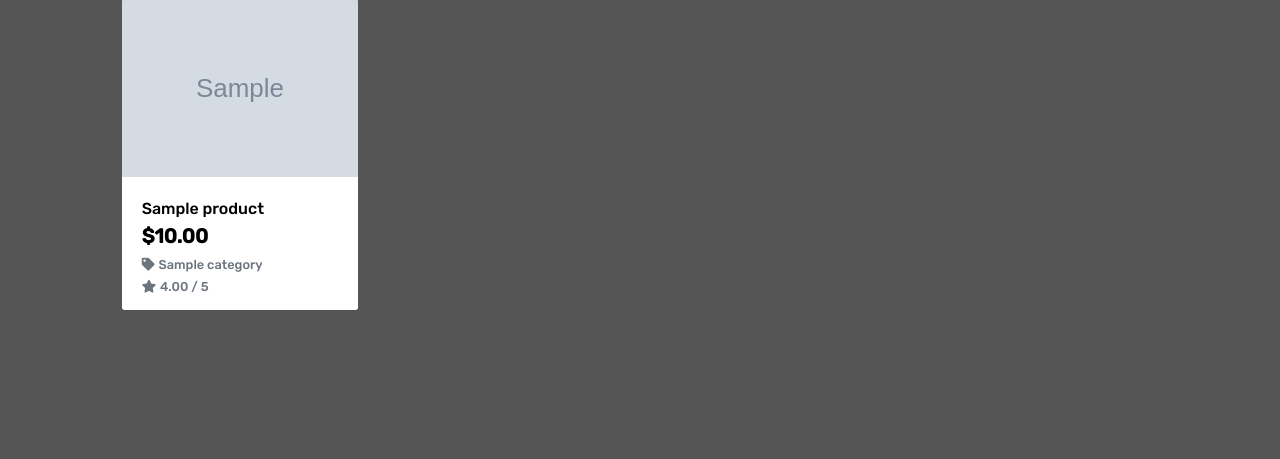
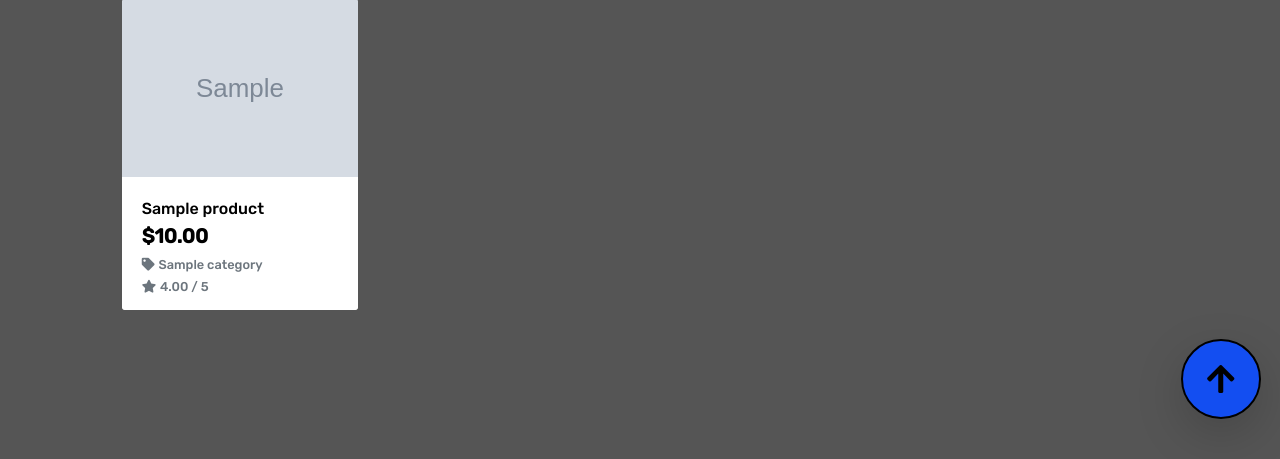
Before and after one commit to Harbs1999/game_geek, a Django app: page /products/ in a window 1280 px wide. Shown: the part 341-800 px from the top of the page. Run offline with Django 3.2, Linux system fonts and the light colour scheme; tables that the repository leaves empty hold one stand-in row (values such as "Sample post"); grey boxes marked "Sample" are stand-in pictures; some libraries are stand-ins or nearby versions.

Commit message:
Added on-page sorting and scroll to top button

```diff
--- a/products/templates/products/products.html
+++ b/products/templates/products/products.html
@@ -112,4 +112,42 @@
             </div>
         </div>
     </div>
+
+    <div class="btt-button shadow-lg rounded-circle border border-black">
+        <a class="btt-link d-flex h-100">
+            <i class="fas fa-arrow-up text-black fa-2x mx-auto my-auto"></i>
+        </a>
+    </div>
 {% endblock %}
+
+{% block postloadjs %}
+    {{ block.super }}
+    <script type="text/javascript">
+		$('.btt-link').click(function(e) {
+			window.scrollTo(0,0)
+		})
+	</script>
+
+    <script type="text/javascript">
+        $('#sort-selector').change(function() {
+            var selector = $(this);
+            var currentUrl = new URL(window.location);
+
+            var selectedVal = selector.val();
+            if(selectedVal != "reset"){
+                var sort = selectedVal.split("_")[0];
+                var direction = selectedVal.split("_")[1];
+
+                currentUrl.searchParams.set("sort", sort);
+                currentUrl.searchParams.set("direction", direction);
+
+                window.location.replace(currentUrl);
+            } else {
+                currentUrl.searchParams.delete("sort");
+                currentUrl.searchParams.delete("direction");
+
+                window.location.replace(currentUrl);
+            }
+        })
+    </script>
+{% endblock %}
--- a/products/views.py
+++ b/products/views.py
@@ -1,6 +1,7 @@
 from django.shortcuts import render, redirect, reverse, get_object_or_404
 from django.contrib import messages
 from django.db.models import Q
+from django.db.models.functions import Lower
 from .models import Product, Category
 
 # Create your views here.
--- a/static/css/base.css
+++ b/static/css/base.css
@@ -99,6 +99,25 @@ a.category-badge > span.badge:hover {
     z-index: -1;
 }
 
+.btt-button {
+    height: 80px;
+    width: 80px;
+    position: fixed;
+    bottom: 40px;
+    right: 1.2rem;
+    border-width: 2px !important;
+    background: rgba(19, 79, 245, 0.979);
+}
+
+.btt-button:hover {
+    background: rgba(19, 79, 245, 0.979);
+    opacity: 50%;
+}
+
+.btt-link {
+    cursor: pointer;
+}
+
 /* -------------------------------- Media Queries */
 
 /* Slightly larger container on xl screens */
```
